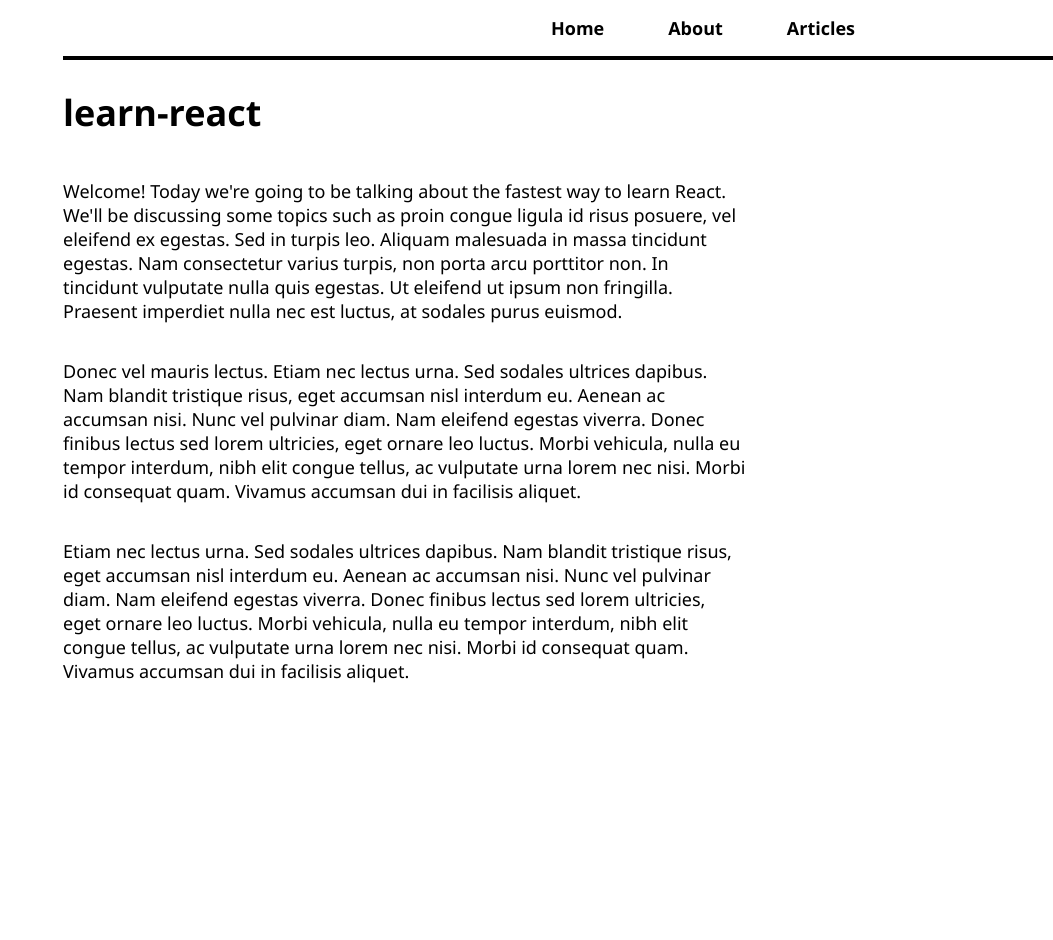
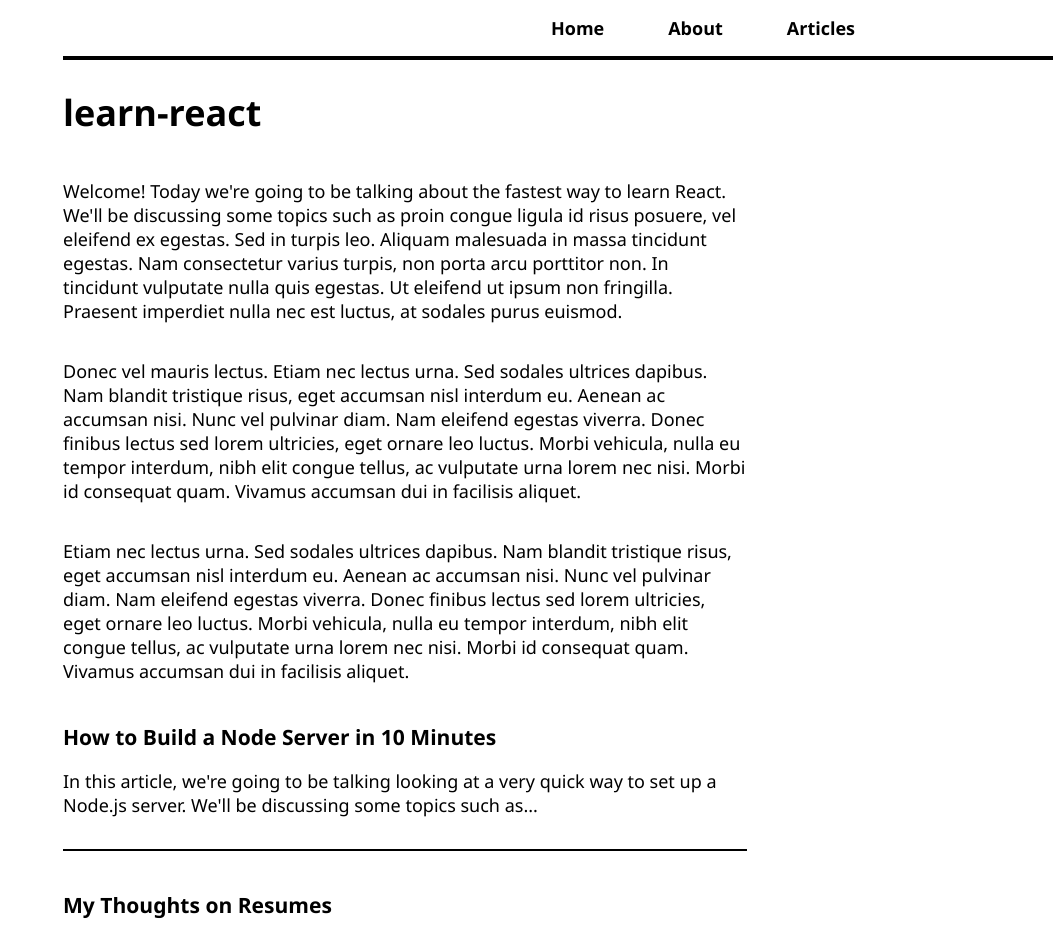
Before and after one commit to Tsakane-M/Portfolio_Front_End, a React (Create React App) app in the folder my-portfolio/: page /article/learn-react in a window 1280 px wide. Shown: the top 940 px of the page, without its empty margins (227-1280 px from the left). Before the commit the page ends 800 px from the top, so only its background shows below. Built offline with nearby package versions, Linux system fonts and the light colour scheme.

Commit message:
included a related articles list at the end of each article page

```diff
--- a/my-portfolio/src/pages/ArticlePage.js
+++ b/my-portfolio/src/pages/ArticlePage.js
@@ -1,14 +1,14 @@
 import React from 'react';
 import { useParams } from 'react-router-dom';
 import articleContent from './article-content';
-
+import ArticlesListComponent from  '../components/ArticlesListComponent';
 
 export const ArticlePage = () =>{
     const{name}=useParams();
     const article = articleContent.find(article =>article.name === name );
 
     if(!article) return <h1>Article does not exist!</h1>
-
+    const otherArticles = articleContent.filter(article => article.name !== name );
     return (
     <>
     <h1>{article.name}</h1>
@@ -16,6 +16,7 @@ export const ArticlePage = () =>{
         return  <p key ={key}>{paragraph}</p>;
 
     })}
+    <ArticlesListComponent articles ={otherArticles}/>
     </>
     );
 
```
